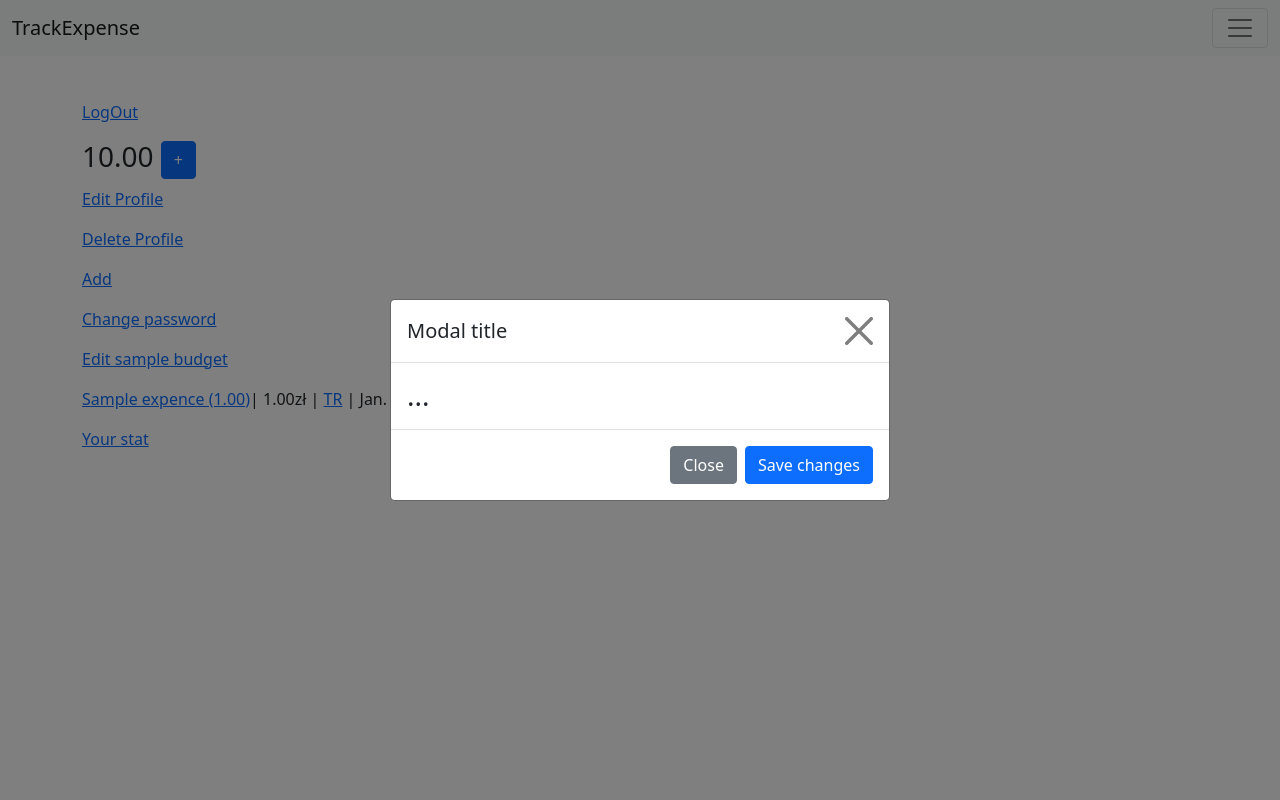
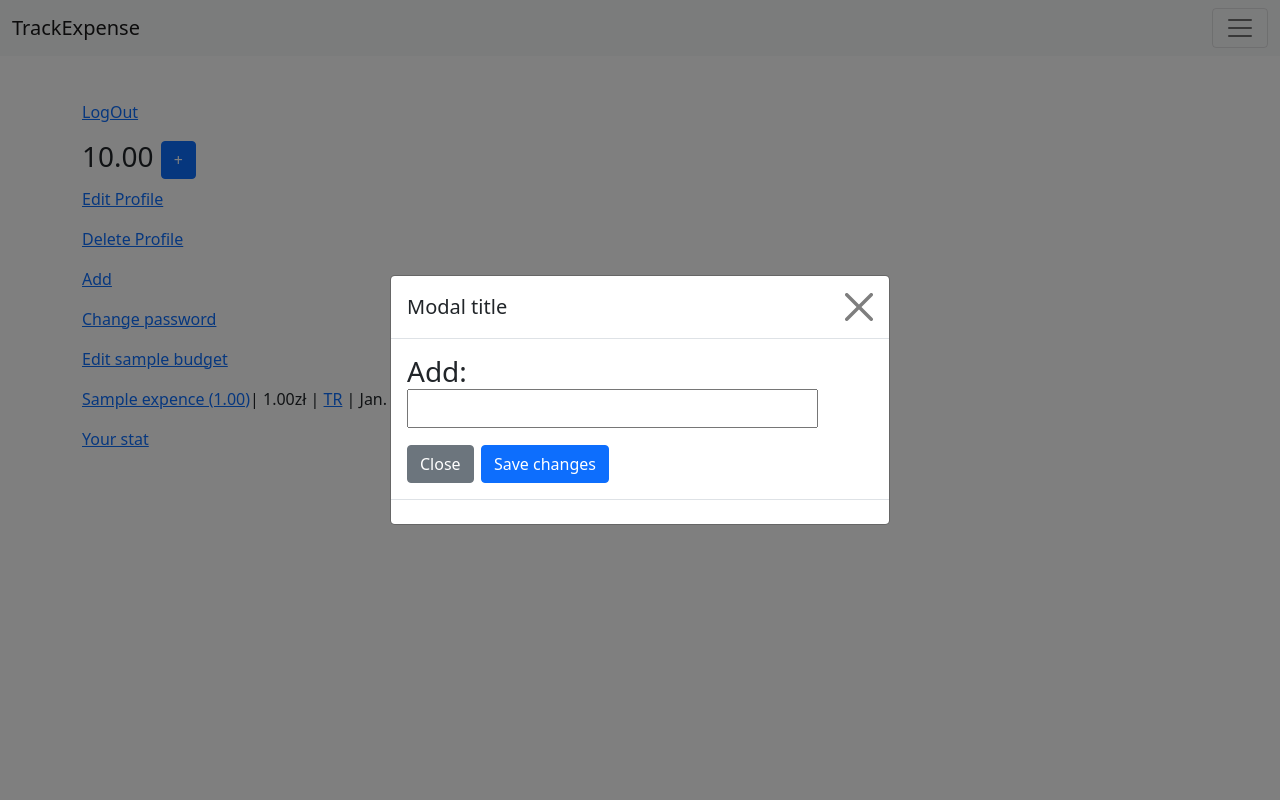
Before and after one commit to jankarolewskIT/TrackExpense, a Django app: page /viewer/ in a window 1280 px wide, after a click that opens the changed part. Run offline with Django 3.2, Linux system fonts and the light colour scheme; a user stored in the database is signed in; tables that the repository leaves empty hold one stand-in row (values such as "Sample post").

Commit message:
Add pop up with add to budget functionality

```diff
--- a/viewer/forms.py
+++ b/viewer/forms.py
@@ -8,7 +8,7 @@ from django.forms import (
     CharField, DecimalField, NumberInput,
     TextInput, ModelForm, ChoiceField,
     Select, DateField, IntegerField, BooleanField,
-    CheckboxInput, SelectDateWidget, RadioSelect
+    CheckboxInput, SelectDateWidget, RadioSelect, Form
 
 )
 
@@ -227,16 +227,14 @@ class UpdateBudgetForm(ModelForm):
     )
 
 
-# class UpdateTotalBudgetForm(ModelForm):
-#     class Meta:
-#         model = Budget
-#
-#     income = DecimalField(
-#         label="Add",
-#         widget=NumberInput,
-#         decimal_places=2,
-#         max_digits=10000000
-#     )
-#
-#     def save(self, commit=True):
-#         income = self.cleaned_data["income"]
+class UpdateTotalBudgetForm(Form):
+    class Meta:
+        model = Budget
+        fields = ["income"]
+
+    income = DecimalField(
+        label="Add",
+        widget=NumberInput,
+        decimal_places=2,
+        max_digits=10000000
+    )
--- a/viewer/templates/profile.html
+++ b/viewer/templates/profile.html
@@ -21,11 +21,15 @@
                 <button type="button" class="btn-close" data-bs-dismiss="modal" aria-label="Close"></button>
               </div>
               <div class="modal-body">
-                ...
+                <form method="post">
+                    {% csrf_token %}
+                    {{ add_to_budget_form.as_p }}
+                    <button type="button" class="btn btn-secondary" data-bs-dismiss="modal">Close</button>
+                    <button type="submit" value="save" class="btn btn-primary">Save changes</button>
+                </form>
               </div>
               <div class="modal-footer">
-                <button type="button" class="btn btn-secondary" data-bs-dismiss="modal">Close</button>
-                <button type="button" class="btn btn-primary">Save changes</button>
+
               </div>
             </div>
           </div>
--- a/viewer/views.py
+++ b/viewer/views.py
@@ -1,5 +1,6 @@
 from django.contrib.auth.models import User
 from django.contrib.auth.views import LoginView, PasswordChangeView
+from django.http import HttpResponse, HttpRequest
 from django.urls import reverse_lazy
 from django.shortcuts import render, get_object_or_404, redirect
 from django.views.generic import TemplateView, DetailView, CreateView, View, UpdateView, DeleteView
@@ -7,7 +8,8 @@ from django.contrib.auth.mixins import LoginRequiredMixin, PermissionRequiredMix
 
 from viewer.models.budget import Budget, Expence
 from viewer.models.profile import Profile
-from viewer.forms import SignUpForm, CreateExpenseForm, UpdateExpenseForm, UpdateBudgetForm, UpdateProfileForm
+from viewer.forms import SignUpForm, CreateExpenseForm, UpdateExpenseForm, UpdateBudgetForm, UpdateProfileForm, \
+    UpdateTotalBudgetForm
 
 
 class ExpenseCreateView(PermissionRequiredMixin, CreateView):
@@ -21,11 +23,6 @@ class ExpenseCreateView(PermissionRequiredMixin, CreateView):
         kwargs = super(ExpenseCreateView, self).get_form_kwargs()
         kwargs["request"] = self.request
         return kwargs
-
-    # def form_valid(self, form):
-    #     self.request.user.profile.budget.budget_left()
-    #     self.request.user.profile.budget.save()
-    #     return super().form_valid(form)
 
     def form_invalid(self, form):
         return render(
@@ -56,7 +53,7 @@ class ExpenseDeleteView(PermissionRequiredMixin, DeleteView):
     def post(self, request, *args, **kwargs):
         self.request.user.profile.budget.total_budget = self.request.user.profile.budget.total_budget + self.get_object().value
         self.request.user.profile.budget.save()
-        return super().post(request)
+        return HttpRequest(request)
 
 
 class ExpenseStatView(View):
@@ -104,6 +101,7 @@ class ProfileView(LoginRequiredMixin, View):
         budget = self.request.user.profile.budget
         queryset = Expence.objects.filter(budget=budget)
         form = CreateExpenseForm
+        add_to_budget_form = UpdateTotalBudgetForm
 
         return render(
             request, template_name="profile.html",
@@ -111,9 +109,19 @@ class ProfileView(LoginRequiredMixin, View):
                 "expenses": queryset,
                 "budget": budget,
                 "categories": categories,
-                "form": form
+                "form": form,
+                "add_to_budget_form": add_to_budget_form
             }
         )
+
+    def post(self, request):
+        budget = self.request.user.profile.budget
+        # add_to_budget_form = UpdateTotalBudgetForm
+        income = request.POST.get("income")
+        budget.total_budget = budget.total_budget + int(income)
+        budget.save()
+        return self.get(request)
+
 
 
 class SubmitableLoginView(LoginView):
```
